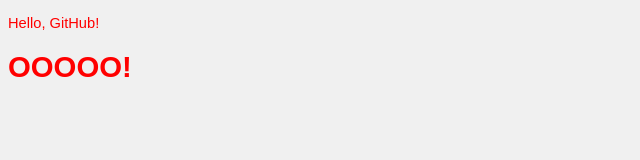
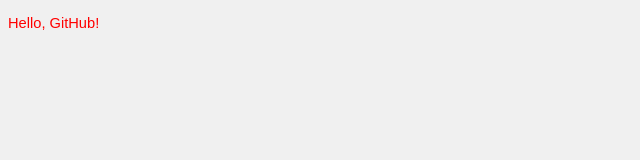
Before and after one commit to trinitatis/my_first, a plain HTML site: page index.html in a window 1280 px wide. Shown: the whole page, without its empty margins (0-640 px from the left). Drawn offline with Linux system fonts and the light colour scheme.

Commit message:
Revert "Add header"
This reverts commit 75cf18bd917512385549f738d6b533dbe8a07ef0.

```diff
--- a/index.html
+++ b/index.html
@@ -2,4 +2,3 @@
 <title>Just HTML5</title>
 <p>Hello, GitHub!</p>
 <link rel="stylesheet" href="style.css">
-<h1> OOOOO! </h1>
```
